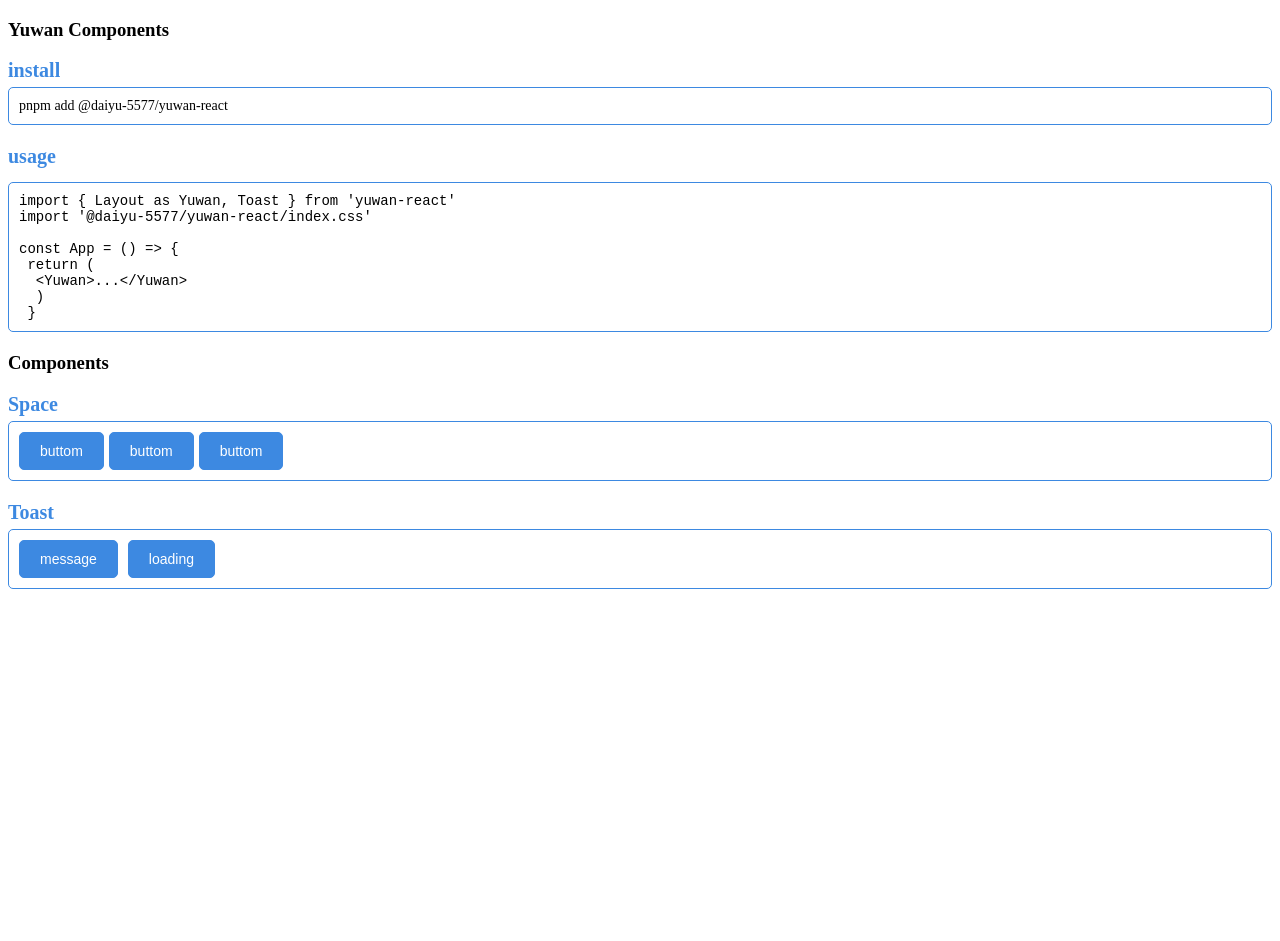
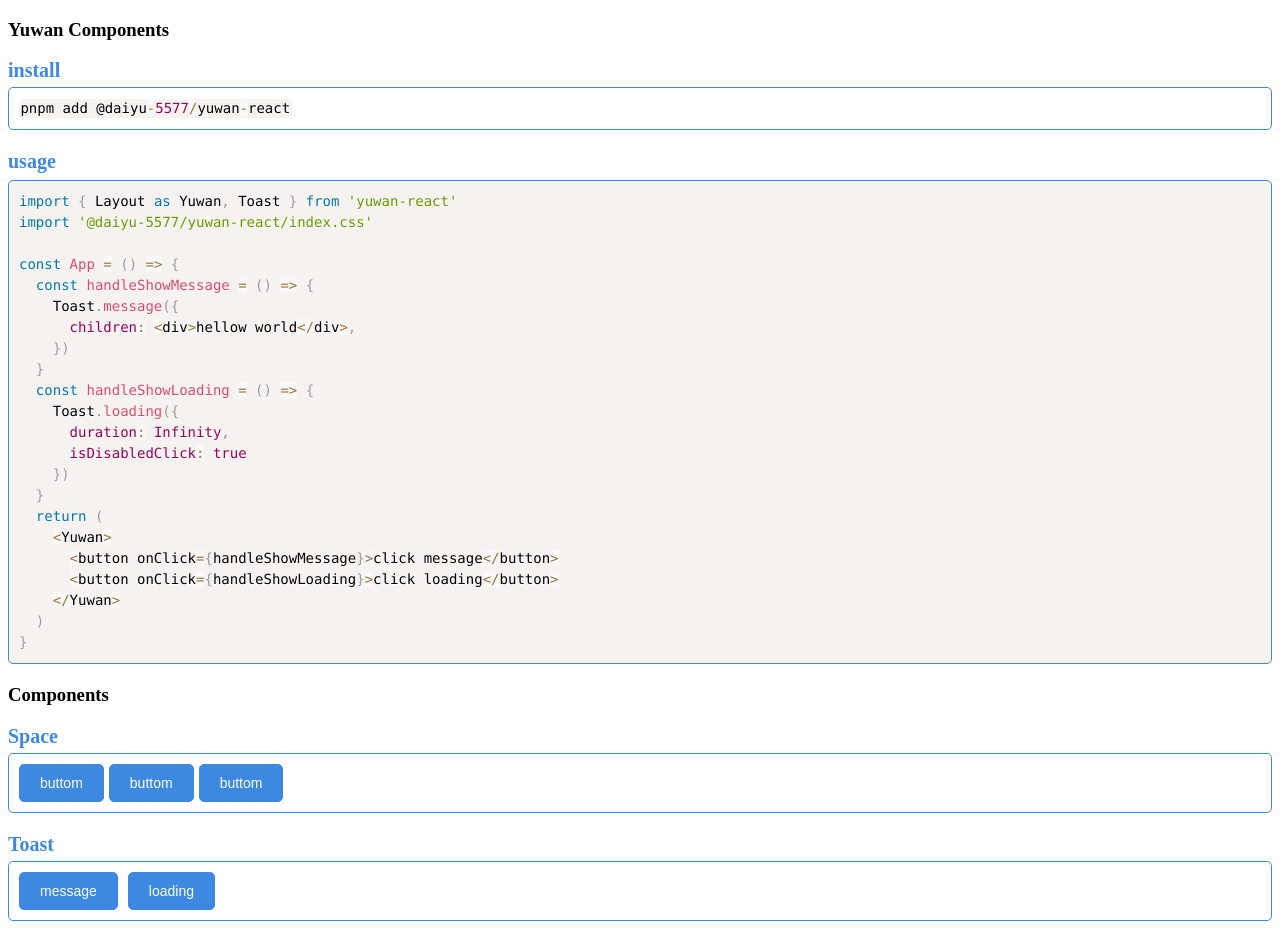
Before and after one commit to daiyu5577/yuwan, a React (Vite) app: page / in a window 1280 px wide. Before the commit the page ends 800 px from the top, so only its background shows below. Built offline with nearby package versions, Linux system fonts and the light colour scheme.

Commit message:
feat: add prism

```diff
--- a/package.json
+++ b/package.json
@@ -25,6 +25,7 @@
     "@babel/runtime-corejs3": "^7.27.4",
     "classnames": "^2.5.1",
     "core-js": "^3.42.0",
+    "prismjs": "^1.30.0",
     "react": "^18.2.0",
     "react-dom": "^18.2.0"
   },
@@ -36,6 +37,7 @@
     "@microsoft/api-extractor": "^7.52.8",
     "@rollup/plugin-babel": "^6.0.4",
     "@types/node": "^22.15.24",
+    "@types/prismjs": "^1.26.5",
     "@types/react": "^19.1.2",
     "@types/react-dom": "^19.1.2",
     "@vitejs/plugin-react": "^4.4.1",
--- a/src/App/index.tsx
+++ b/src/App/index.tsx
@@ -1,5 +1,10 @@
 import { Layout, Toast, Space } from '../../packages'
+import Prism from 'prismjs'
+import 'prismjs/themes/prism.min.css'
 import styles from './index.module.less'
+import { useEffect } from 'react'
+
+Prism.manual = true
 
 const App = () => {
   const handleShowMessage = () => {
@@ -15,16 +20,44 @@ const App = () => {
       isDisabledClick: true
     })
   }
+
+  useEffect(() => {
+    Prism.highlightAll()
+  }, [])
+
   return (
     <div className={styles.app}>
       <h3>Yuwan Components</h3>
       <div className='title'>install</div>
-      <div className='desc'>pnpm add @daiyu-5577/yuwan-react</div>
+      <div className='desc'>
+        <code className="language-js">pnpm add @daiyu-5577/yuwan-react</code>
+      </div>
       <div className='title'>usage</div>
       <pre className='desc'>
-        {`import { Layout as Yuwan, Toast } from 'yuwan-react'\n`}
-        {`import '@daiyu-5577/yuwan-react/index.css'\n\n`}
-        {`const App = () => { \n return ( \n  <Yuwan>...</Yuwan> \n  ) \n }`}
+        <code className="language-js">
+          {`import { Layout as Yuwan, Toast } from 'yuwan-react'
+import '@daiyu-5577/yuwan-react/index.css'
+
+const App = () => {
+  const handleShowMessage = () => {
+    Toast.message({
+      children: <div>hellow world</div>,
+    })
+  }
+  const handleShowLoading = () => {
+    Toast.loading({
+      duration: Infinity,
+      isDisabledClick: true
+    })
+  }
+  return (
+    <Yuwan>
+      <button onClick={handleShowMessage}>click message</button>
+      <button onClick={handleShowLoading}>click loading</button>
+    </Yuwan>
+  )
+}`}
+        </code>
       </pre>
 
       <h3>Components</h3>
```
Also changed, not shown: 1 other file (tests, documents, lock files or other folders).
